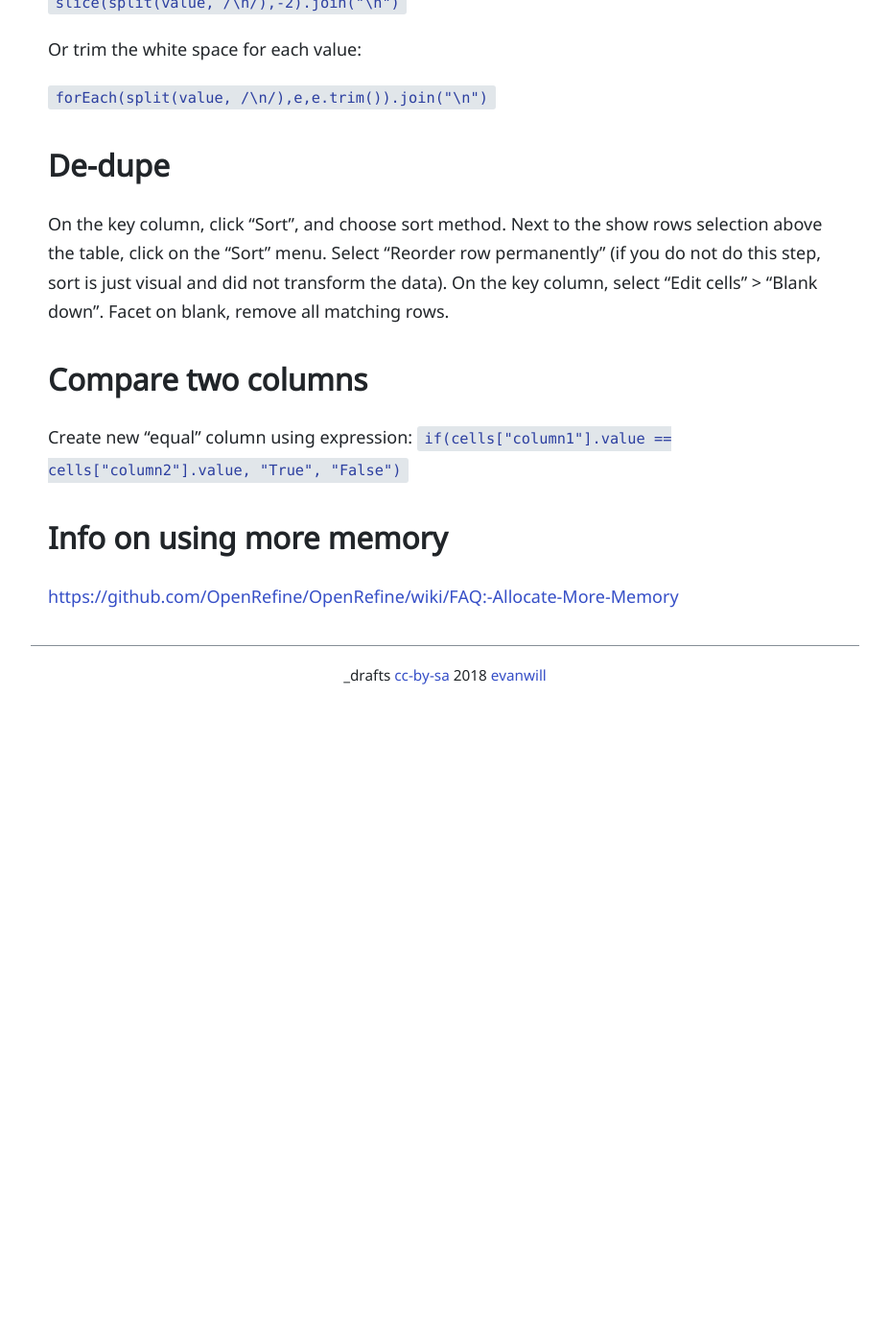
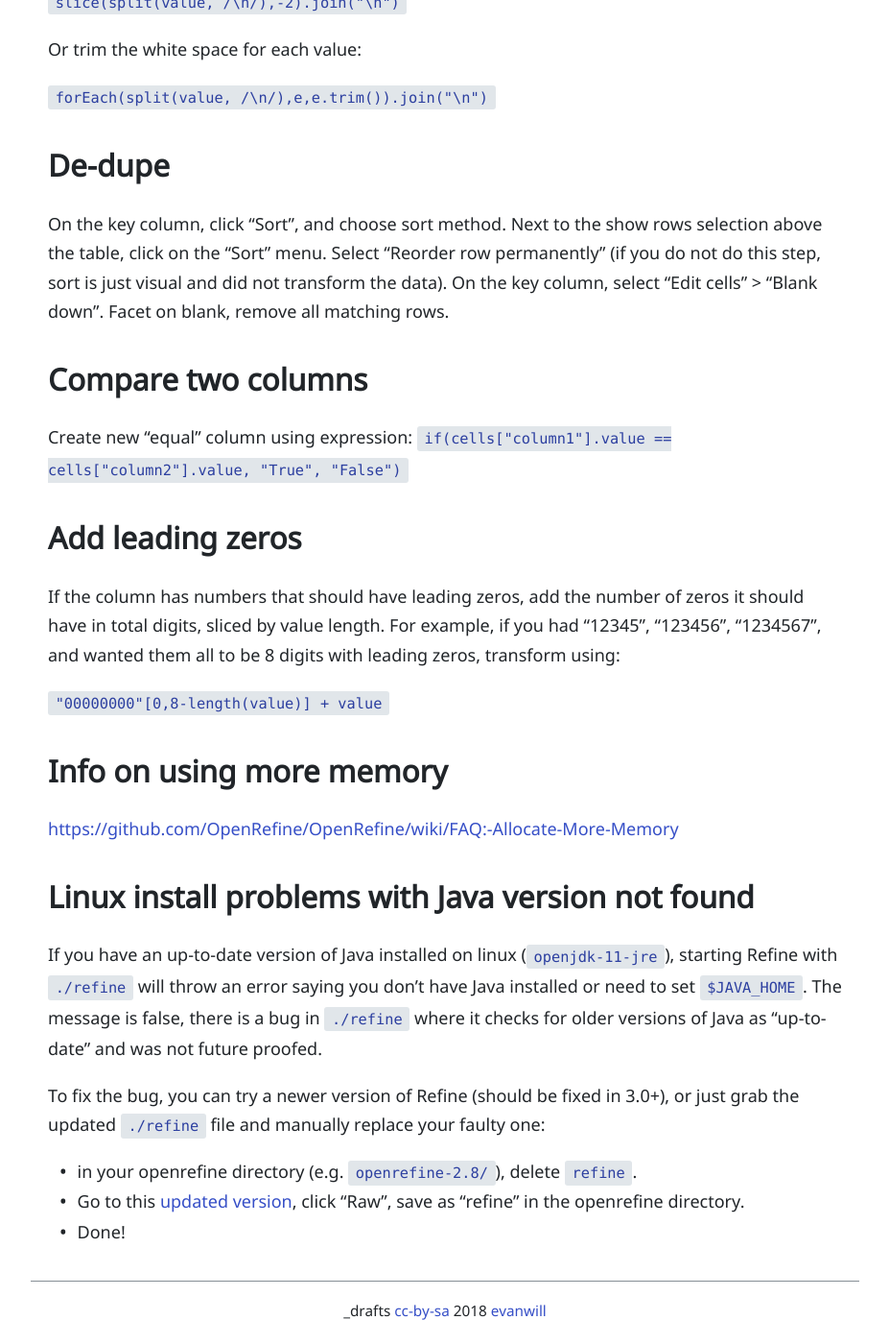
Before and after one commit to evanwill/_drafts, a Jekyll site: the page built from _notes/open-refine-tips.md, in a window 1280 px wide and 1400 px high, scrolled down 1937 px. Shown: the whole window at 96% size, without its empty margins (176-1103 px from the left). Built offline with Jekyll 4.4.1, drawn with Linux system fonts in a browser that asks for light colours; before the commit the page ends 2675 px from its top, so only the background shows below that.

Commit message:
refine install issues

```diff
--- a/_notes/open-refine-tips.md
+++ b/_notes/open-refine-tips.md
@@ -66,6 +66,24 @@ Facet on blank, remove all matching rows.
 Create new "equal" column using expression:
 `if(cells["column1"].value == cells["column2"].value, "True", "False")`
 
+## Add leading zeros
+
+If the column has numbers that should have leading zeros, add the number of zeros it should have in total digits, sliced by value length.
+For example, if you had "12345", "123456", "1234567", and wanted them all to be 8 digits with leading zeros, transform using:
+
+`"00000000"[0,8-length(value)] + value`
+
 ## Info on using more memory
 
 <https://github.com/OpenRefine/OpenRefine/wiki/FAQ:-Allocate-More-Memory>
+
+## Linux install problems with Java version not found
+
+If you have an up-to-date version of Java installed on linux (`openjdk-11-jre`), starting Refine with `./refine` will throw an error saying you don't have Java installed or need to set `$JAVA_HOME`.
+The message is false, there is a bug in `./refine` where it checks for older versions of Java as "up-to-date" and was not future proofed.
+
+To fix the bug, you can try a newer version of Refine (should be fixed in 3.0+), or just grab the updated `./refine` file and manually replace your faulty one:
+
+- in your openrefine directory (e.g. `openrefine-2.8/`), delete `refine`.
+- Go to this [updated version](https://github.com/OpenRefine/OpenRefine/blob/5f9777ffae1568165da8df006e5d7465d91f4b78/refine), click "Raw", save as "refine" in the openrefine directory.
+- Done!
```
